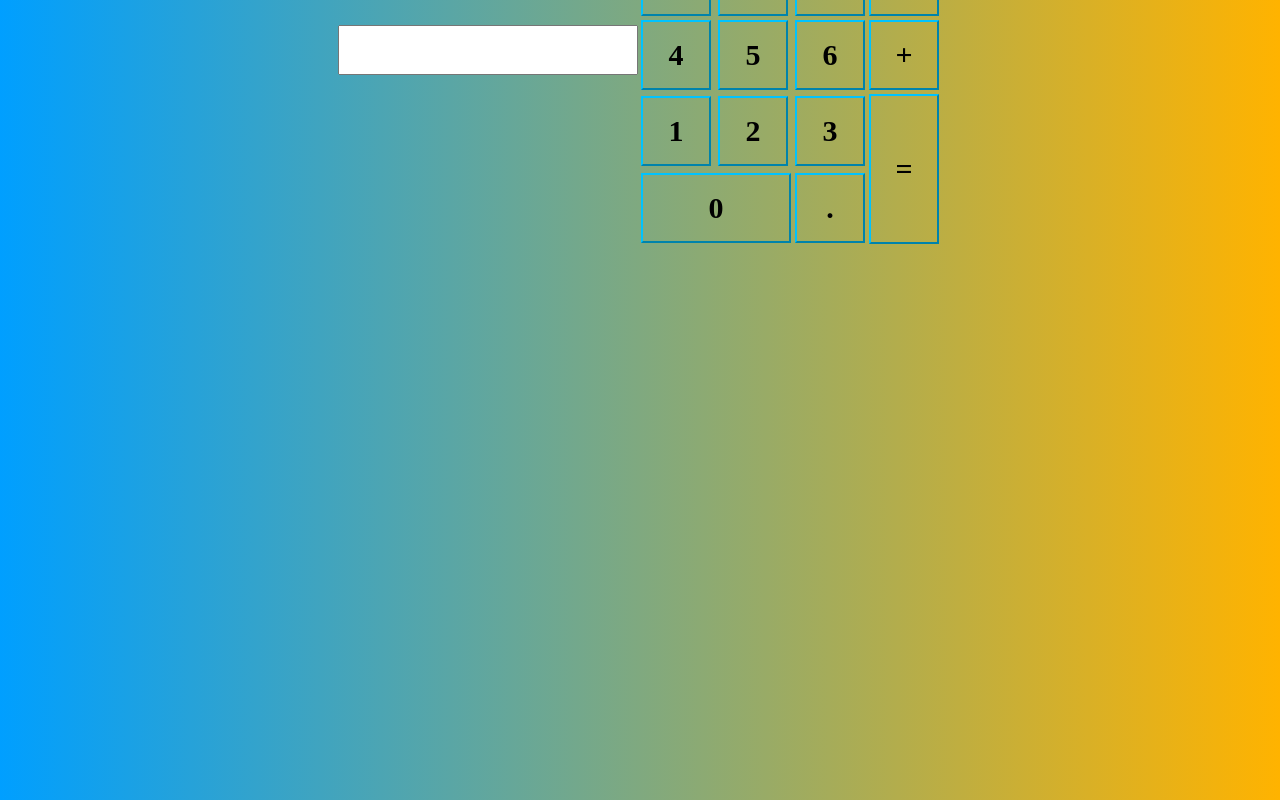
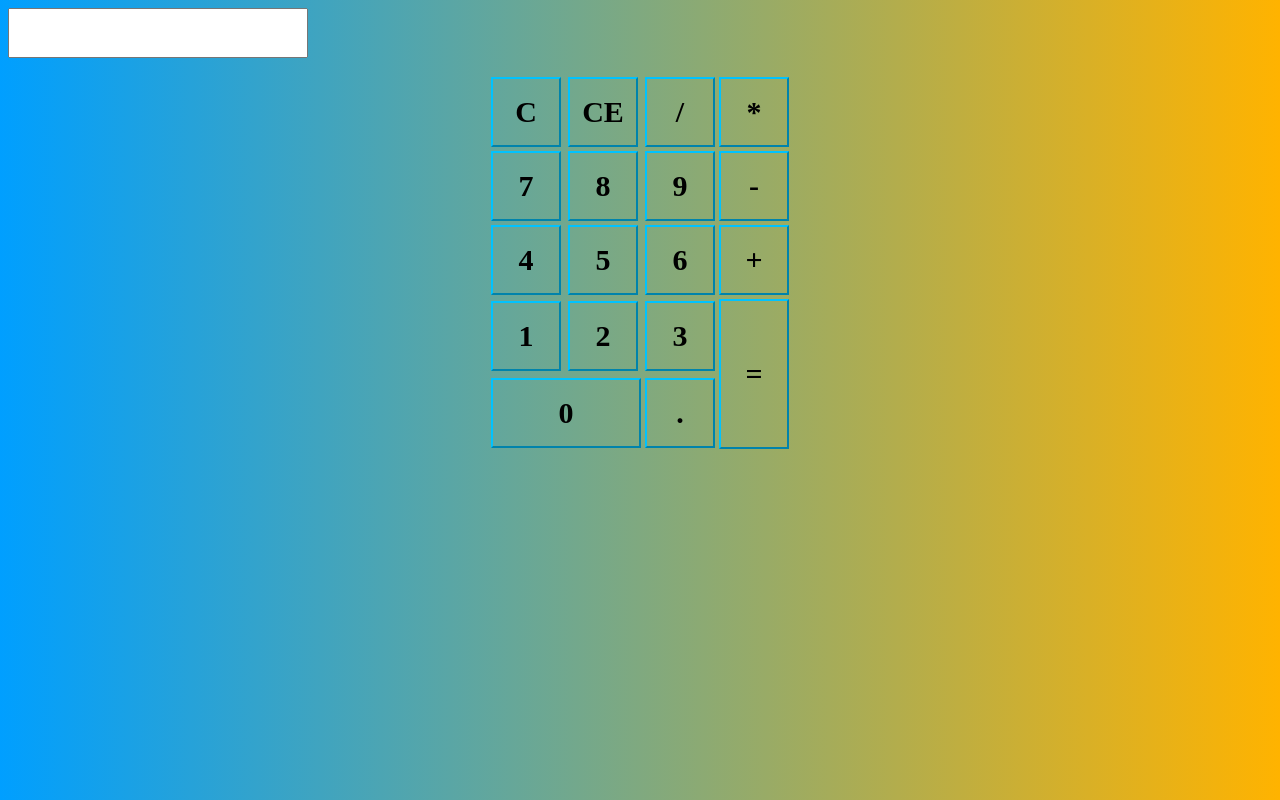
Before and after one commit to rishabhborn2win/calculator, a plain HTML site: page index.html in a window 1280 px wide. Drawn offline with Linux system fonts and the light colour scheme.

Commit message:
Update index.html

```diff
--- a/index.html
+++ b/index.html
@@ -24,13 +24,16 @@
         .equal-button{
             height:150px;
         }
+        table{
+            display:flex;
+            flex-wrap:wrap;
+            justify-content:center;
+        }
         body{
-            display: flex;
+
             background: linear-gradient(to right,#009fff, #ffb300);
             height:100;
             font-family: NSimSun;
-            align-items: center;
-            justify-content: center;
 
         }
     </style>
```
